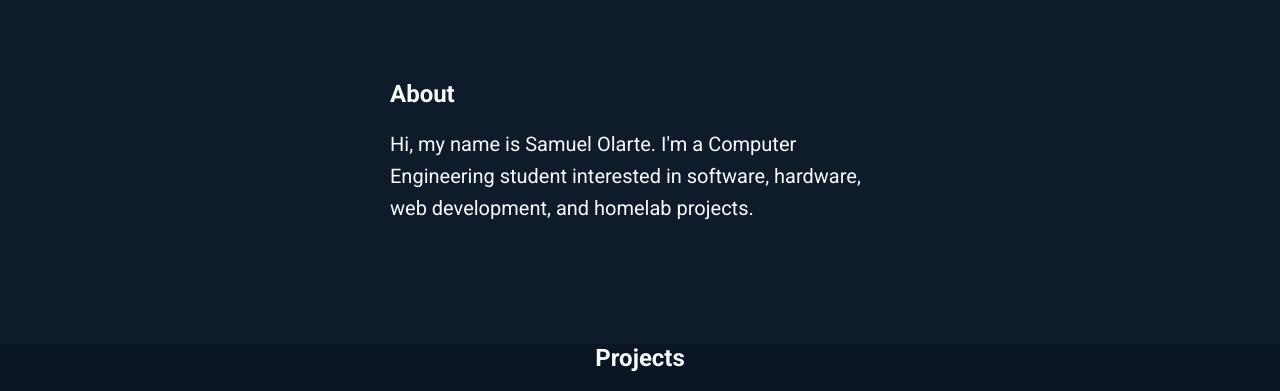
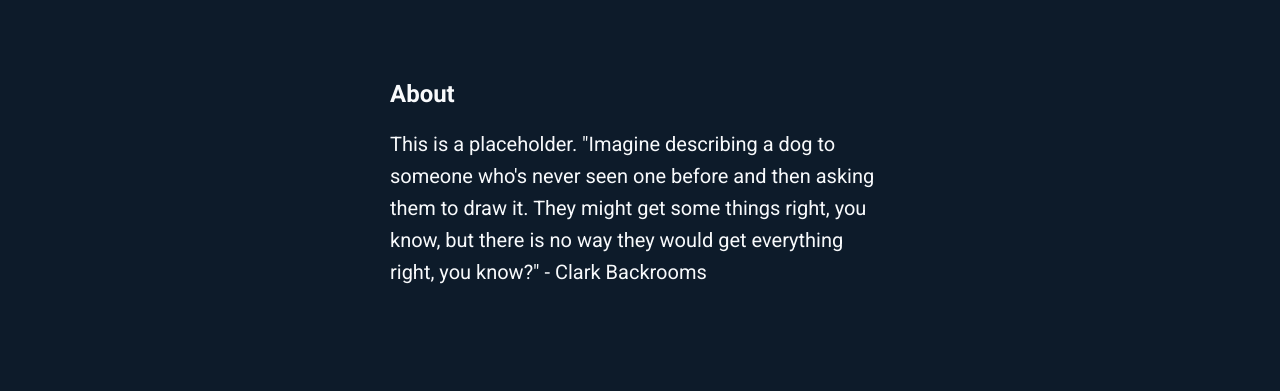
Before and after one commit to olsars/olarte.dev1, a plain HTML site: page olarte.dev-v1/index.html in a window 1280 px wide. Shown: the part 820-1211 px from the top of the page. Drawn offline with nearby package versions, Linux system fonts and the light colour scheme.

Commit message:
Quick replacement of about section with placeholder since the starting paragraph has the same information

```diff
--- a/olarte.dev-v1/index.html
+++ b/olarte.dev-v1/index.html
@@ -58,9 +58,7 @@
             <div class="about-text">
                 <h2>About</h2>
                 <p>
-                        Hi, my name is Samuel Olarte. I'm a Computer Engineering
-                        student interested in software, hardware, web development,
-                        and homelab projects.
+                        This is a placeholder. "Imagine describing a dog to someone who's never seen one before and then asking them to draw it. They might get some things right, you know, but there is no way they would get everything right, you know?" - Clark Backrooms
                 </p>
             </div>
 
```
